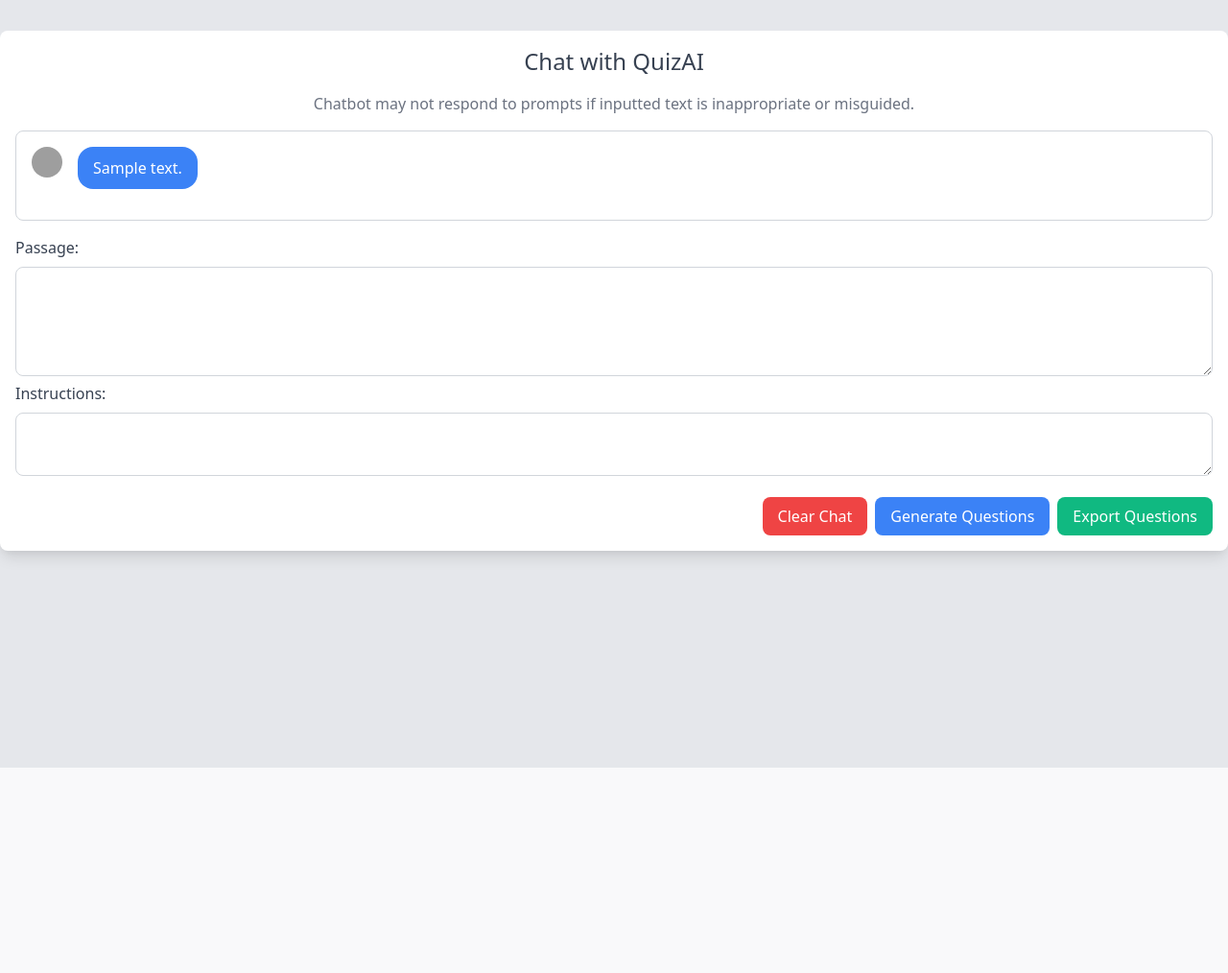
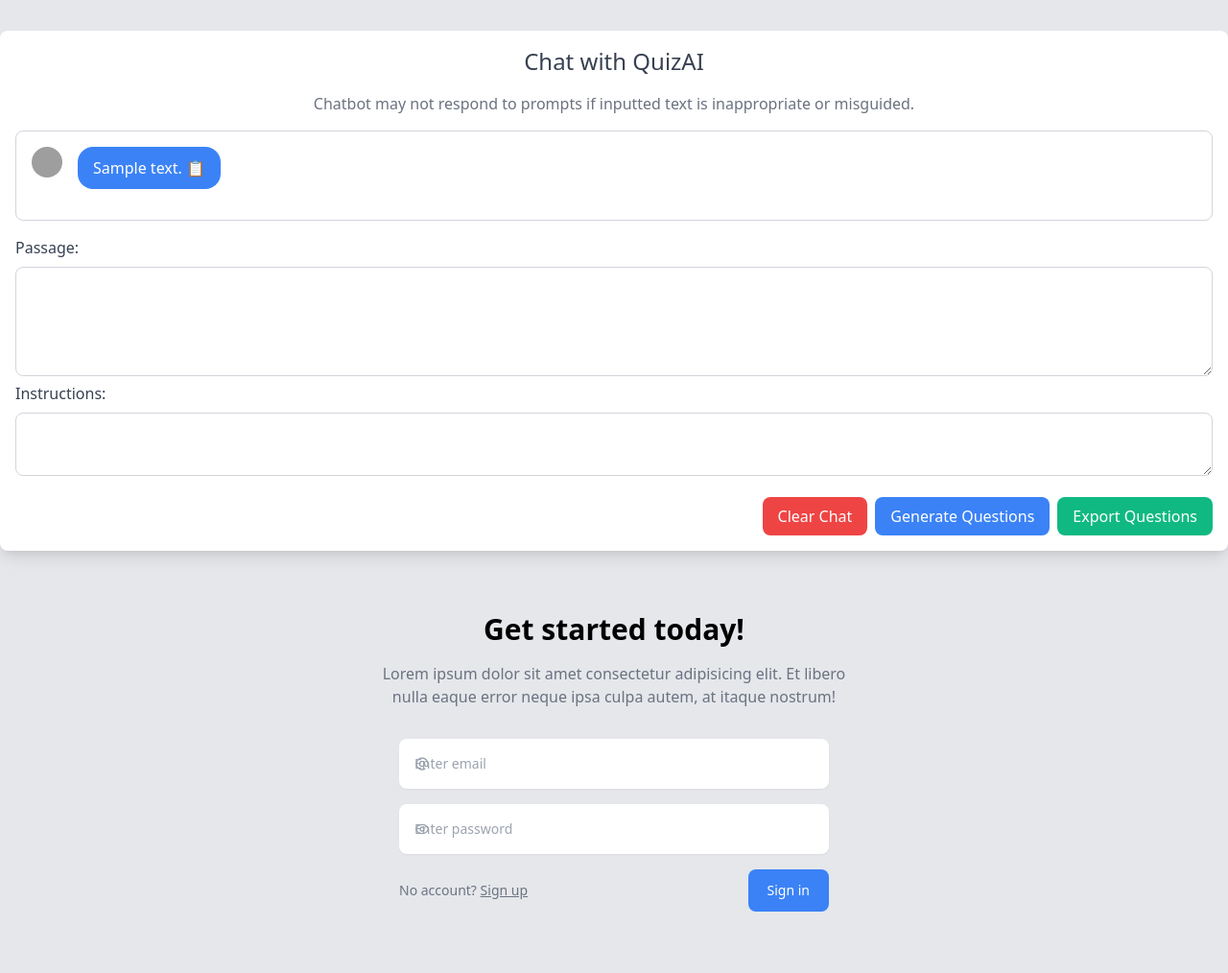
Before and after one commit to Narain-Singaram/quiz-ai, a Flask app: template templates/index.html in a window 1280 px wide. Shown: the whole page at 96% size. Before the commit the page ends 800 px from the top, so only its background shows below. Run offline with Flask 3, Linux system fonts and the light colour scheme; the template is opened without the code that fills it: most values are stand-ins (such as "Sample title", 1, 10 or a date in 2020); grey boxes are pictures that could not be loaded.

Commit message:
Trying to make ui changes and copy button feature

```diff
--- a/app.py
+++ b/app.py
@@ -1,6 +1,7 @@
 from flask import Flask, render_template, request, redirect, url_for, flash, send_file
 import google.generativeai as palm
 import os
+import io
 from tempfile import NamedTemporaryFile
 
 palm.configure(api_key="AIzaSyD2XypgJgP-RQPBQLgXhnyZ0kSOLUTM-OM")  # Replace with your actual API key
@@ -35,14 +36,22 @@
     response = palm.generate_text(**defaults, prompt=prompt)
     generated_text = response.result
 
-    # Save the generated questions to a temporary file
-    with NamedTemporaryFile(delete=False, suffix=".txt", mode='w', dir='temp') as temp_file:
-        temp_file.write(generated_text)
-        temp_file_path = temp_file.name
+    if generated_text is not None:  # Ensure generated_text is not None
+        # Create an in-memory file
+        in_memory_file = io.BytesIO()
+        in_memory_file.write(generated_text.encode('utf-8'))
+        in_memory_file.seek(0)
 
-    # Provide the temporary file for download
-    return send_file(temp_file_path, as_attachment=True, download_name="generated_questions.txt")
-
+        # Provide the in-memory file for download
+        return send_file(
+            in_memory_file,
+            as_attachment=True,
+            download_name="generated_questions.txt",
+            mimetype='text/plain'
+        )
+    else:
+        flash("Error generating questions.")
+        return redirect(url_for('index'))
 
 def format_chat_message(message):
     if message:
--- a/templates/index.html
+++ b/templates/index.html
@@ -25,6 +25,7 @@
                 <img src="https://media.istockphoto.com/id/1221348467/vector/chat-bot-ai-and-customer-service-support-concept-vector-flat-person-illustration-smiling.jpg?s=612x612&w=0&k=20&c=emMSOYb4jWIVQQBVpYvP9LzGwPXXhcmbpZHlE6wgR78=" alt="AI Profile Image" class="w-8 h-8 rounded-full mr-2">
                 <div class="bg-blue-500 text-white px-4 py-2.5 rounded-2xl inline-block max-w-3/4 break-words ml-2">
                     {{ message | safe }}
+                    <span class="copy-icon" onclick="copyToClipboard('{{ message }}')">📋</span>
                 </div>
             </div>
             {% endif %}
@@ -37,11 +38,109 @@
         <label for="input_instructions" class="text-gray-700 mt-4">Instructions:</label>
         <textarea id="input_instructions" class="text-input mt-2 p-2 border border-gray-300 rounded-lg w-full" name="input_instructions" rows="2"></textarea>
         <div class="flex justify-end mt-4">
-            <button class="clear-button bg-red-500 text-white px-4 py-2 rounded-lg cursor-pointer" id="clear-chat">Clear Chat</button>
+            <button type="button" class="clear-button bg-red-500 text-white px-4 py-2 rounded-lg cursor-pointer" id="clear-chat">Clear Chat</button>
             <input type="submit" value="Generate Questions" class="bg-blue-500 text-white px-4 py-2 rounded-lg cursor-pointer ml-2">
             <a href="{{ url_for('export_questions') }}" class="bg-green-500 text-white px-4 py-2 rounded-lg cursor-pointer ml-2">Export Questions</a>
         </div>
     </form>
+</div>
+
+<!--
+  Heads up! 👋
+
+  Plugins:
+    - @tailwindcss/forms
+-->
+
+<div class="mx-auto max-w-screen-xl px-4 py-16 sm:px-6 lg:px-8">
+  <div class="mx-auto max-w-lg text-center">
+    <h1 class="text-2xl font-bold sm:text-3xl">Get started today!</h1>
+
+    <p class="mt-4 text-gray-500">
+      Lorem ipsum dolor sit amet consectetur adipisicing elit. Et libero nulla
+      eaque error neque ipsa culpa autem, at itaque nostrum!
+    </p>
+  </div>
+
+  <form action="" class="mx-auto mb-0 mt-8 max-w-md space-y-4">
+    <div>
+      <label for="email" class="sr-only">Email</label>
+
+      <div class="relative">
+        <input
+          type="email"
+          class="w-full rounded-lg border-gray-200 p-4 pe-12 text-sm shadow-sm"
+          placeholder="Enter email"
+        />
+
+        <span class="absolute inset-y-0 end-0 grid place-content-center px-4">
+          <svg
+            xmlns="http://www.w3.org/2000/svg"
+            class="h-4 w-4 text-gray-400"
+            fill="none"
+            viewBox="0 0 24 24"
+            stroke="currentColor"
+          >
+            <path
+              stroke-linecap="round"
+              stroke-linejoin="round"
+              stroke-width="2"
+              d="M16 12a4 4 0 10-8 0 4 4 0 008 0zm0 0v1.5a2.5 2.5 0 005 0V12a9 9 0 10-9 9m4.5-1.206a8.959 8.959 0 01-4.5 1.207"
+            />
+          </svg>
+        </span>
+      </div>
+    </div>
+
+    <div>
+      <label for="password" class="sr-only">Password</label>
+
+      <div class="relative">
+        <input
+          type="password"
+          class="w-full rounded-lg border-gray-200 p-4 pe-12 text-sm shadow-sm"
+          placeholder="Enter password"
+        />
+
+        <span class="absolute inset-y-0 end-0 grid place-content-center px-4">
+          <svg
+            xmlns="http://www.w3.org/2000/svg"
+            class="h-4 w-4 text-gray-400"
+            fill="none"
+            viewBox="0 0 24 24"
+            stroke="currentColor"
+          >
+            <path
+              stroke-linecap="round"
+              stroke-linejoin="round"
+              stroke-width="2"
+              d="M15 12a3 3 0 11-6 0 3 3 0 016 0z"
+            />
+            <path
+              stroke-linecap="round"
+              stroke-linejoin="round"
+              stroke-width="2"
+              d="M2.458 12C3.732 7.943 7.523 5 12 5c4.478 0 8.268 2.943 9.542 7-1.274 4.057-5.064 7-9.542 7-4.477 0-8.268-2.943-9.542-7z"
+            />
+          </svg>
+        </span>
+      </div>
+    </div>
+
+    <div class="flex items-center justify-between">
+      <p class="text-sm text-gray-500">
+        No account?
+        <a class="underline" href="">Sign up</a>
+      </p>
+
+      <button
+        type="submit"
+        class="inline-block rounded-lg bg-blue-500 px-5 py-3 text-sm font-medium text-white"
+      >
+        Sign in
+      </button>
+    </div>
+  </form>
 </div>
 <script>
     document.getElementById('clear-chat').addEventListener('click', function () {
@@ -51,22 +150,15 @@
         }
     });
 
-    document.getElementById('file_input').addEventListener('change', function () {
-        // Check if a file is uploaded
-        var fileUploaded = this.files.length > 0;
-
-        // Set the 'required' and 'minlength' attributes based on whether a file is uploaded
-        var passageInput = document.getElementById('input_passage');
-        passageInput.required = !fileUploaded;
-        passageInput.removeAttribute('minlength');
-
-        // Track whether a file is uploaded for use in the template
-        var fileUploadedInput = document.createElement('input');
-        fileUploadedInput.type = 'hidden';
-        fileUploadedInput.name = 'file_uploaded';
-        fileUploadedInput.value = fileUploaded;
-        this.form.appendChild(fileUploadedInput);
-    });
+    function copyToClipboard(text) {
+        const el = document.createElement('textarea');
+        el.value = text;
+        document.body.appendChild(el);
+        el.select();
+        document.execCommand('copy');
+        document.body.removeChild(el);
+        alert('Copied to clipboard: ' + text);
+    }
 </script>
 </body>
 </html>
```
